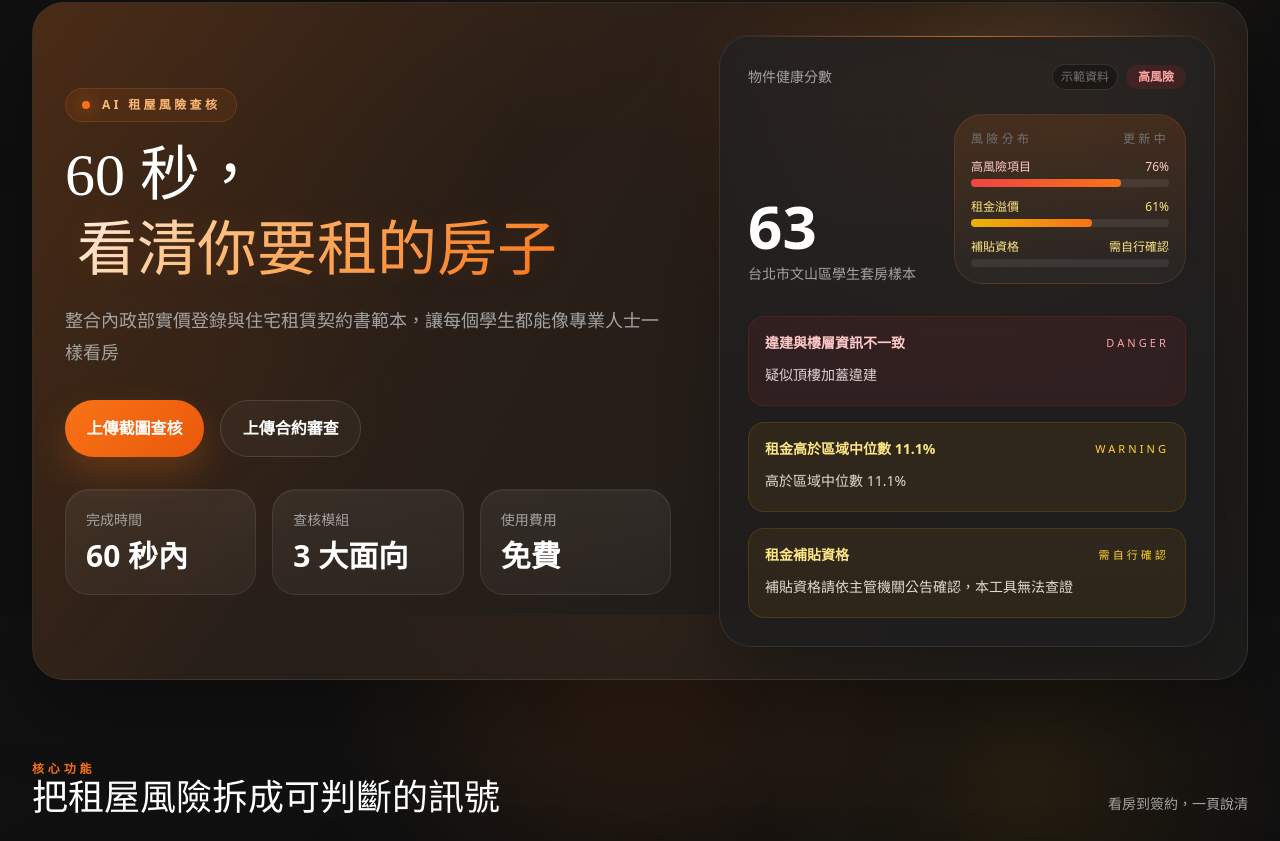
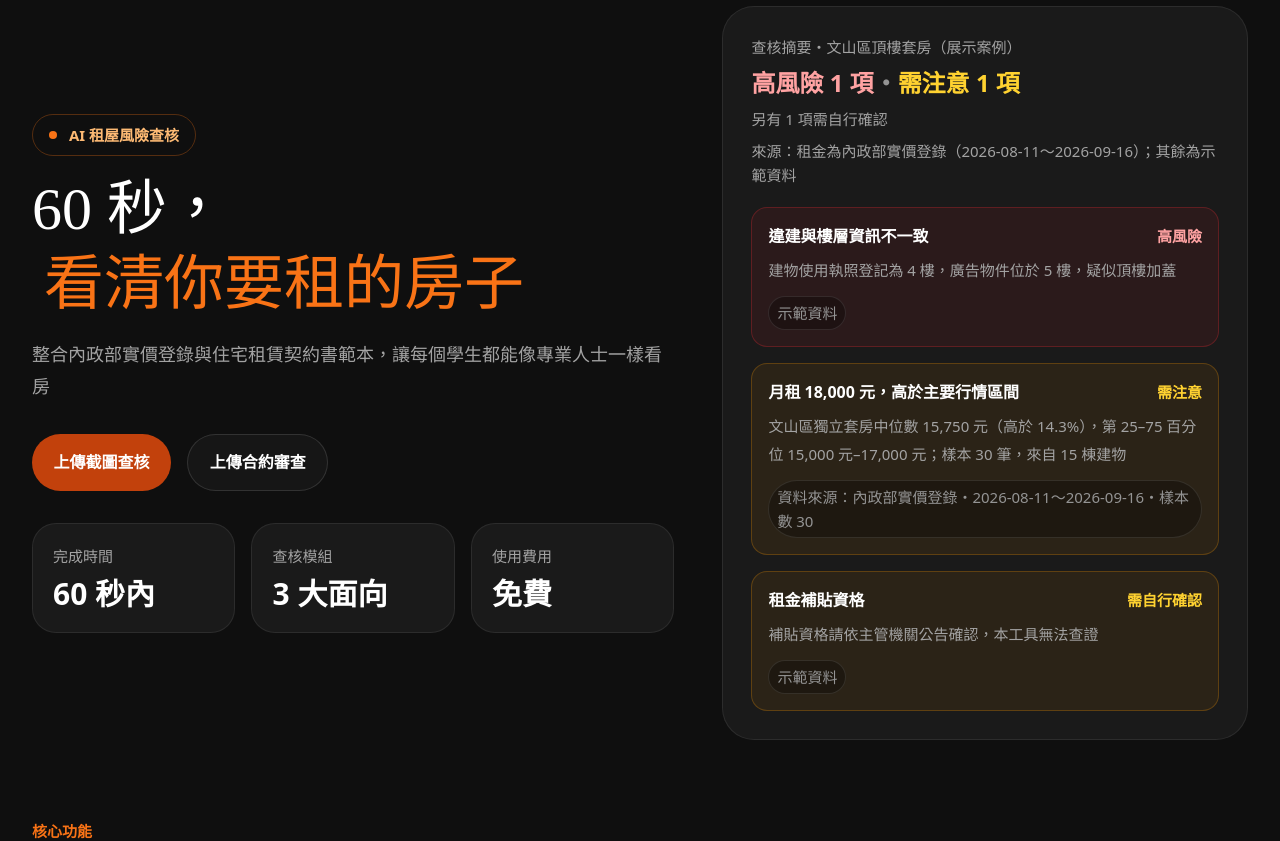
Before and after one commit to Fengjui-Liu/RENTSAFE, a Next.js app: page / in a window 1280 px wide. Shown: the part 185-1026 px from the top of the page. Built offline with nearby package versions, Linux system fonts and the light colour scheme.

Commit message:
style: 字級與對比、移除光暈、首頁預覽摘要改由卡片計算

```diff
--- a/app/globals.css
+++ b/app/globals.css
@@ -9,7 +9,7 @@
   --bg-card-hover: #242424;
   --text-primary: #ffffff;
   --text-secondary: #a3a3a3;
-  --text-muted: #737373;
+  --text-muted: #949494; /* 在 #0f0f0f～#242424 背景上對比皆 ≥ 4.5:1 */
   --success: #22c55e;
   --warning: #eab308;
   --danger: #ef4444;
@@ -26,6 +26,14 @@
   --font-serif: var(--font-serif-tc);
 }
 
+/* 輔助文字最小 15px：text-xs、text-sm 一律提高到 15px */
+@theme {
+  --text-xs: 0.9375rem;
+  --text-xs--line-height: 1.6;
+  --text-sm: 0.9375rem;
+  --text-sm--line-height: 1.6;
+}
+
 * {
   box-sizing: border-box;
 }
@@ -39,11 +47,6 @@ body {
   background: var(--background);
   color: var(--foreground);
   font-family: var(--font-sans-tc);
-  background-image:
-    radial-gradient(circle at top, rgba(249, 115, 22, 0.16), transparent 32%),
-    radial-gradient(circle at 80% 20%, rgba(245, 158, 11, 0.09), transparent 22%),
-    radial-gradient(circle at 20% 75%, rgba(249, 115, 22, 0.08), transparent 18%),
-    linear-gradient(180deg, #121212 0%, #0f0f0f 42%, #101010 100%);
 }
 
 ::selection {
@@ -57,95 +60,46 @@ body {
   flex-direction: column;
 }
 
+/* 首頁 Hero 外框不做成卡片，避免卡片套卡片 */
 .hero-panel {
   position: relative;
-  border: 1px solid rgba(255, 255, 255, 0.08);
-  border-radius: 2rem;
-  padding: 2rem;
-  background:
-    linear-gradient(135deg, rgba(249, 115, 22, 0.12), rgba(255, 255, 255, 0.02)),
-    rgba(26, 26, 26, 0.72);
-  box-shadow: 0 30px 80px rgba(0, 0, 0, 0.35);
-}
-
-.hero-panel::before {
-  content: "";
-  position: absolute;
-  inset: 0;
-  background:
-    linear-gradient(120deg, rgba(249, 115, 22, 0.12), transparent 35%),
-    radial-gradient(circle at 85% 15%, rgba(255, 255, 255, 0.05), transparent 16%);
-  pointer-events: none;
 }
 
 .panel {
   border: 1px solid rgba(255, 255, 255, 0.08);
   border-radius: 2rem;
-  background:
-    linear-gradient(180deg, rgba(255, 255, 255, 0.03), rgba(255, 255, 255, 0.015)),
-    rgba(26, 26, 26, 0.8);
-  box-shadow: 0 24px 60px rgba(0, 0, 0, 0.22);
+  background: var(--bg-card);
 }
 
 .metric-card {
   border: 1px solid rgba(255, 255, 255, 0.08);
   border-radius: 1.5rem;
   padding: 1.25rem;
-  background:
-    linear-gradient(180deg, rgba(255, 255, 255, 0.045), rgba(255, 255, 255, 0.02)),
-    rgba(255, 255, 255, 0.02);
-  box-shadow: inset 0 1px 0 rgba(255, 255, 255, 0.04);
+  background: var(--bg-card);
 }
 
 .feature-card {
-  position: relative;
   border: 1px solid rgba(255, 255, 255, 0.08);
   border-radius: 2rem;
-  background:
-    linear-gradient(180deg, rgba(255, 255, 255, 0.03), rgba(255, 255, 255, 0.015)),
-    rgba(26, 26, 26, 0.8);
-  box-shadow: 0 24px 60px rgba(0, 0, 0, 0.22);
-  overflow: hidden;
+  background: var(--bg-card);
+  transition: background 160ms ease, border-color 160ms ease;
 }
 
-.feature-card::before {
-  content: "";
-  position: absolute;
-  inset: 0;
-  background: linear-gradient(140deg, rgba(249, 115, 22, 0.14), transparent 38%);
-  opacity: 0;
-  transition: opacity 180ms ease;
-  pointer-events: none;
-}
-
-.feature-card:hover::before {
-  opacity: 1;
+.feature-card:hover {
+  background: var(--bg-card-hover);
+  border-color: rgba(249, 115, 22, 0.3);
 }
 
 .eyebrow {
-  font-size: 0.75rem;
+  font-size: 0.9375rem;
   font-weight: 700;
-  letter-spacing: 0.32em;
-  text-transform: uppercase;
   color: var(--primary);
 }
 
-.title-glow {
+.title-accent {
   display: inline-block;
   margin-left: 0.2em;
-  background: linear-gradient(135deg, #fff7ed 0%, #fdba74 35%, #f97316 100%);
-  -webkit-background-clip: text;
-  background-clip: text;
-  color: transparent;
-  text-shadow: 0 0 30px rgba(249, 115, 22, 0.14);
-}
-
-.scan-grid {
-  background-image:
-    linear-gradient(rgba(249, 115, 22, 0.12) 1px, transparent 1px),
-    linear-gradient(90deg, rgba(249, 115, 22, 0.12) 1px, transparent 1px);
-  background-size: 28px 28px;
-  mask-image: linear-gradient(180deg, rgba(0, 0, 0, 0.9), transparent 92%);
+  color: var(--primary);
 }
 
 .button-primary {
@@ -154,19 +108,15 @@ body {
   gap: 0.625rem;
   border-radius: 9999px;
   padding: 0.95rem 1.35rem;
-  background: linear-gradient(135deg, var(--primary), var(--primary-dark));
+  /* 白字對比：#f97316 約 2.8:1、#ea580c 約 3.6:1，皆不足 4.5:1，改用 #c2410c（約 5.2:1） */
+  background: #c2410c;
   color: white;
   font-weight: 700;
-  transition:
-    transform 160ms ease,
-    box-shadow 160ms ease,
-    opacity 160ms ease;
-  box-shadow: 0 16px 36px rgba(249, 115, 22, 0.24);
+  transition: background 160ms ease, opacity 160ms ease;
 }
 
 .button-primary:hover {
-  transform: translateY(-1px);
-  box-shadow: 0 18px 40px rgba(249, 115, 22, 0.32);
+  background: #9a3412;
 }
 
 .button-secondary {
@@ -180,13 +130,11 @@ body {
   color: var(--text-primary);
   font-weight: 700;
   transition:
-    transform 160ms ease,
     border-color 160ms ease,
     background 160ms ease;
 }
 
 .button-secondary:hover {
-  transform: translateY(-1px);
   border-color: rgba(249, 115, 22, 0.26);
   background: rgba(249, 115, 22, 0.08);
 }
@@ -317,16 +265,11 @@ body {
 }
 
 @media (max-width: 640px) {
-  .hero-panel,
   .panel {
     border-radius: 1.5rem;
   }
 
-  .hero-panel {
-    padding: 1.5rem;
-  }
-
-  .title-glow {
+  .title-accent {
     margin-left: 0;
   }
 }
--- a/app/page.tsx
+++ b/app/page.tsx
@@ -1,21 +1,121 @@
 import Link from "next/link";
 import { SourceTag } from "@/components/source-tag";
-import { featureCards } from "@/data/mock-data";
+import { findCheckDemoCase } from "@/data/demo-cases";
+import { featureCards, mockCheckResult, type DataSource, type Status } from "@/data/mock-data";
+import { getRentBenchmark } from "@/lib/rent-benchmark";
+
+// 首頁預覽：用 F1 展示案例組出卡片，查核摘要的數字一律由下方卡片計算，不另寫死
+type PreviewLevel = "high" | "attention" | "self";
+
+type PreviewCard = {
+  title: string;
+  detail: string;
+  level: PreviewLevel | null; // null：位於行情區間等，不計入摘要
+  source: DataSource;
+  period?: string;
+  sampleSize?: number;
+};
+
+const levelLabel = {
+  high: "高風險",
+  attention: "需注意",
+  self: "需自行確認",
+} satisfies Record<PreviewLevel, string>;
+
+const levelStyle = {
+  high: { card: "border-red-500/25 bg-red-500/8", label: "text-red-300" },
+  attention: { card: "border-amber-500/25 bg-amber-500/8", label: "text-amber-300" },
+  self: { card: "border-amber-500/25 bg-amber-500/8", label: "text-amber-300" },
+} satisfies Record<PreviewLevel, { card: string; label: string }>;
+
+function statusToLevel(status: Status): PreviewLevel | null {
+  if (status === "danger") return "high";
+  if (status === "warning") return "attention";
+  return null;
+}
+
+const formatRent = (value: number) => `${value.toLocaleString("zh-TW")} 元`;
+
+function buildPreview() {
+  const demoCase = findCheckDemoCase("wenshan-studio");
+  if (!demoCase) throw new Error("首頁預覽：找不到 F1 預設案例");
+
+  const legality = mockCheckResult.modules.legality.items;
+  const illegalBuild = legality.find((item) => item.label === "違建查核");
+  if (!illegalBuild) throw new Error("首頁預覽：示範資料缺少違建查核");
+
+  const rent = getRentBenchmark(demoCase.district, demoCase.rentalType, demoCase.listedRent);
+  const rentPlace = `${rent.district}${rent.rentalType}`;
+  const sampleText =
+    rent.buildingCount !== undefined
+      ? `樣本 ${rent.sampleSize} 筆，來自 ${rent.buildingCount} 棟建物`
+      : `樣本 ${rent.sampleSize} 筆`;
+
+  const rentCard: PreviewCard =
+    rent.kind === "ready"
+      ? {
+          title: `月租 ${formatRent(rent.listedRent)}，${rent.label}`,
+          detail: `${rentPlace}中位數 ${formatRent(rent.rent.median)}（${
+            rent.deviation >= 0 ? "高於" : "低於"
+          } ${Math.abs(rent.deviation)}%），第 25–75 百分位 ${formatRent(rent.rent.p25)}–${formatRent(
+            rent.rent.p75,
+          )}；${sampleText}${rent.lowDiversity ? "，樣本集中於少數建物，僅供參考" : ""}`,
+          level: statusToLevel(rent.status),
+          source: "real",
+          period: rent.period,
+          sampleSize: rent.sampleSize,
+        }
+      : {
+          title: `月租 ${formatRent(rent.listedRent)}，樣本不足`,
+          detail: `${rentPlace}有效樣本不足，不判定行情高低`,
+          level: "self",
+          source: "real",
+          period: rent.period,
+          sampleSize: rent.sampleSize,
+        };
+
+  const cards: PreviewCard[] = [
+    {
+      title: "違建與樓層資訊不一致",
+      detail: "建物使用執照登記為 4 樓，廣告物件位於 5 樓，疑似頂樓加蓋",
+      level: statusToLevel(illegalBuild.status),
+      source: "mock",
+    },
+    rentCard,
+    {
+      title: "租金補貼資格",
+      detail: "補貼資格請依主管機關公告確認，本工具無法查證",
+      level: "self",
+      source: "mock",
+    },
+  ];
+
+  const count = (level: PreviewLevel) => cards.filter((card) => card.level === level).length;
+
+  return {
+    title: demoCase.title,
+    period: rent.period,
+    cards,
+    counts: { high: count("high"), attention: count("attention"), self: count("self") },
+  };
+}
 
 export default function Home() {
+  const preview = buildPreview();
+
   return (
     <div className="mx-auto flex w-full max-w-7xl flex-col gap-20 px-4 py-10 sm:px-6 lg:px-8 lg:py-16">
-      <section className="hero-panel overflow-hidden">
-        <div className="relative grid gap-12 lg:grid-cols-[1.1fr_0.9fr] lg:items-center">
+      <section className="hero-panel">
+        <div className="grid gap-12 lg:grid-cols-[1.1fr_0.9fr] lg:items-center">
           <div className="space-y-8 animate-enter">
             <div className="space-y-4">
-              <div className="inline-flex items-center gap-3 rounded-full border border-[color:var(--primary)]/20 bg-[color:var(--primary)]/8 px-4 py-2 text-xs font-semibold tracking-[0.28em] text-[color:var(--primary-soft)]">
-                <span className="inline-flex h-2 w-2 rounded-full bg-[color:var(--primary)] shadow-[0_0_18px_rgba(249,115,22,0.95)]" />
+              <div className="inline-flex items-center gap-3 rounded-full border border-[color:var(--primary)]/30 px-4 py-2 text-sm font-semibold text-[color:var(--primary-soft)]">
+                <span className="inline-flex h-2 w-2 rounded-full bg-[color:var(--primary)]" />
                 AI 租屋風險查核
               </div>
               <h1 className="max-w-3xl font-serif text-5xl leading-tight text-[color:var(--text-primary)] sm:text-6xl">
                 60 秒，
-                <span className="title-glow">看清你要租的房子</span>
+                <span className="title-accent">看清你要租的房子</span>
               </h1>
               <p className="max-w-2xl text-lg leading-8 text-[color:var(--text-secondary)]">
                 整合內政部實價登錄與住宅租賃契約書範本，讓每個學生都能像專業人士一樣看房
@@ -47,82 +147,45 @@ export default function Home() {
             </div>
           </div>
 
-          <div className="relative animate-enter-delayed">
-            <div className="absolute inset-0 -z-10 rounded-[36px] bg-[radial-gradient(circle_at_top,rgba(249,115,22,0.24),transparent_58%)] blur-2xl" />
-            <div className="scan-grid absolute inset-x-8 top-8 -z-10 h-64 rounded-[32px] opacity-60" />
-            <div className="panel relative overflow-hidden p-6 lg:p-7">
-              <div className="absolute inset-x-0 top-0 h-px bg-[linear-gradient(90deg,transparent,rgba(249,115,22,0.8),transparent)]" />
-              <div className="mb-6 flex items-center justify-between">
-                <p className="text-sm text-[color:var(--text-secondary)]">物件健康分數</p>
-                <div className="flex items-center gap-2">
-                  <SourceTag source="mock" />
-                  <span className="rounded-full bg-red-500/12 px-3 py-1 text-xs font-semibold text-red-300">
-                    高風險
-                  </span>
-                </div>
-              </div>
-              <div className="mb-8 grid gap-4 sm:grid-cols-[0.9fr_1.1fr] sm:items-end">
-                <div>
-                  <p className="text-6xl font-semibold text-[color:var(--text-primary)]">63</p>
-                  <p className="mt-2 text-sm text-[color:var(--text-secondary)]">台北市文山區學生套房樣本</p>
-                </div>
-                <div className="rounded-[28px] border border-[color:var(--primary)]/16 bg-[linear-gradient(180deg,rgba(249,115,22,0.14),rgba(255,255,255,0.03))] p-4">
-                  <div className="mb-3 flex items-center justify-between text-xs uppercase tracking-[0.28em] text-[color:var(--text-muted)]">
-                    <span>風險分布</span>
-                    <span>更新中</span>
+          {/* 預覽：外層容器（panel）＋內容區（卡片），最多兩層 */}
+          <div className="panel animate-enter-delayed p-6 lg:p-7">
+            <div className="mb-5 space-y-2">
+              <p className="text-sm text-[color:var(--text-secondary)]">查核摘要・{preview.title}（展示案例）</p>
+              <p className="text-2xl font-semibold text-[color:var(--text-primary)]">
+                <span className="text-red-300">高風險 {preview.counts.high} 項</span>
+                <span className="text-[color:var(--text-muted)]">・</span>
+                <span className="text-amber-300">需注意 {preview.counts.attention} 項</span>
+              </p>
+              {preview.counts.self > 0 && (
+                <p className="text-sm text-[color:var(--text-secondary)]">另有 {preview.counts.self} 項需自行確認</p>
+              )}
+              <p className="text-sm text-[color:var(--text-secondary)]">
+                來源：租金為內政部實價登錄（{preview.period}）；其餘為示範資料
+              </p>
+            </div>
+
+            <div className="space-y-4">
+              {preview.cards.map((card) => (
+                <div
+                  key={card.title}
+                  className={`rounded-2xl border p-4 ${
+                    card.level ? levelStyle[card.level].card : "border-white/10 bg-white/[0.03]"
+                  }`}
+                >
+                  <div className="mb-2 flex flex-wrap items-start justify-between gap-2">
+                    <p className="font-semibold text-[color:var(--text-primary)]">{card.title}</p>
+                    {card.level && (
+                      <span className={`text-sm font-semibold ${levelStyle[card.level].label}`}>
+                        {levelLabel[card.level]}
+                      </span>
+                    )}
                   </div>
-                  <div className="space-y-3">
-                    <div>
-                      <div className="mb-1 flex items-center justify-between text-xs text-red-200">
-                        <span>高風險項目</span>
-                        <span>76%</span>
-                      </div>
-                      <div className="h-2 rounded-full bg-white/8">
-                        <div className="h-2 w-[76%] rounded-full bg-[linear-gradient(90deg,#ef4444,#f97316)]" />
-                      </div>
-                    </div>
-                    <div>
-                      <div className="mb-1 flex items-center justify-between text-xs text-amber-200">
-                        <span>租金溢價</span>
-                        <span>61%</span>
-                      </div>
-                      <div className="h-2 rounded-full bg-white/8">
-                        <div className="h-2 w-[61%] rounded-full bg-[linear-gradient(90deg,#eab308,#f97316)]" />
-                      </div>
-                    </div>
-                    <div>
-                      <div className="mb-1 flex items-center justify-between text-xs text-amber-200">
-                        <span>補貼資格</span>
-                        <span>需自行確認</span>
-                      </div>
-                      <div className="h-2 rounded-full bg-white/8" />
-                    </div>
+                  <p className="text-sm leading-7 text-[color:var(--text-secondary)]">{card.detail}</p>
+                  <div className="mt-3">
+                    <SourceTag source={card.source} period={card.period} sampleSize={card.sampleSize} />
                   </div>
                 </div>
-              </div>
-              <div className="space-y-4">
-                <div className="rounded-2xl border border-red-500/15 bg-red-500/8 p-4 backdrop-blur-sm">
-                  <div className="mb-2 flex items-center justify-between">
-                    <p className="text-sm font-semibold text-red-200">違建與樓層資訊不一致</p>
-                    <span className="text-[11px] uppercase tracking-[0.28em] text-red-300">Danger</span>
-                  </div>
-                  <p className="text-sm leading-7 text-red-50/85">疑似頂樓加蓋違建</p>
-                </div>
-                <div className="rounded-2xl border border-amber-500/15 bg-amber-500/8 p-4 backdrop-blur-sm">
-                  <div className="mb-2 flex items-center justify-between">
-                    <p className="text-sm font-semibold text-amber-200">租金高於區域中位數 11.1%</p>
-                    <span className="text-[11px] uppercase tracking-[0.28em] text-amber-300">Warning</span>
-                  </div>
-                  <p className="text-sm leading-7 text-amber-50/85">高於區域中位數 11.1%</p>
-                </div>
-                <div className="rounded-2xl border border-amber-500/15 bg-amber-500/8 p-4 backdrop-blur-sm">
-                  <div className="mb-2 flex items-center justify-between">
-                    <p className="text-sm font-semibold text-amber-200">租金補貼資格</p>
-                    <span className="text-[11px] uppercase tracking-[0.28em] text-amber-300">需自行確認</span>
-                  </div>
-                  <p className="text-sm leading-7 text-amber-50/85">補貼資格請依主管機關公告確認，本工具無法查證</p>
-                </div>
-              </div>
+              ))}
             </div>
           </div>
         </div>
@@ -141,13 +204,12 @@ export default function Home() {
 
         <div className="grid gap-5 sm:grid-cols-2 lg:grid-cols-4">
           {featureCards.map((card, index) => (
-            <Link key={card.title} href={card.href} className="feature-card group block p-6 transition hover:-translate-y-1">
+            <Link key={card.title} href={card.href} className="feature-card group block p-6">
               <div className="mb-5 inline-flex h-12 w-12 items-center justify-center rounded-2xl bg-[color:var(--primary)]/12 text-lg font-semibold text-[color:var(--primary)]">
                 0{index + 1}
               </div>
               <h3 className="font-serif text-2xl text-[color:var(--text-primary)]">{card.title}</h3>
               <p className="mt-3 text-sm leading-7 text-[color:var(--text-secondary)]">{card.description}</p>
-              <div className="mt-8 h-px bg-[linear-gradient(90deg,rgba(249,115,22,0.45),transparent)]" />
             </Link>
           ))}
         </div>
--- a/components/analysis-steps.tsx
+++ b/components/analysis-steps.tsx
@@ -31,10 +31,10 @@ export function AnalysisSteps({ steps }: AnalysisStepsProps) {
           className={`flex items-center gap-3 rounded-2xl border px-4 py-3 text-sm transition duration-500 ${
             index < visibleCount
               ? "border-[color:var(--primary)]/20 bg-[color:var(--primary)]/8 text-[color:var(--text-primary)] opacity-100"
-              : "border-white/8 bg-white/[0.02] text-[color:var(--text-muted)] opacity-30"
+              : "border-white/8 bg-white/[0.02] text-[color:var(--text-muted)]"
           }`}
         >
-          <span className="inline-flex h-2.5 w-2.5 rounded-full bg-[color:var(--primary)] shadow-[0_0_18px_rgba(249,115,22,0.75)]" />
+          <span className="inline-flex h-2.5 w-2.5 rounded-full bg-[color:var(--primary)]" />
           <span>{step}</span>
         </div>
       ))}
--- a/components/status-badge.tsx
+++ b/components/status-badge.tsx
@@ -7,7 +7,7 @@ const statusMap = {
   },
   warning: {
     className: "bg-amber-500/12 text-amber-300 ring-1 ring-amber-500/20",
-    label: "警示",
+    label: "需注意",
   },
   danger: {
     className: "bg-red-500/12 text-red-300 ring-1 ring-red-500/20",
@@ -22,7 +22,7 @@ const contractRiskMap = {
   },
   medium: {
     className: "bg-amber-500/12 text-amber-300 ring-1 ring-amber-500/20",
-    label: "中風險",
+    label: "需注意",
   },
   high: {
     className: "bg-red-500/12 text-red-300 ring-1 ring-red-500/20",
@@ -40,7 +40,7 @@ export function StatusBadge(props: StatusBadgeProps) {
 
   return (
     <span
-      className={`inline-flex items-center rounded-full px-3 py-1 text-xs font-semibold tracking-wide ${config.className}`}
+      className={`inline-flex items-center rounded-full px-3 py-1 text-xs font-semibold ${config.className}`}
     >
       {props.overrideLabel ?? config.label}
     </span>
--- a/components/tour-experience.tsx
+++ b/components/tour-experience.tsx
@@ -237,7 +237,7 @@ export function TourExperience() {
                         ? "border-[color:var(--primary)] bg-[color:var(--primary)] text-white"
                         : visited
                           ? "border-[color:var(--primary)]/40 bg-black/70 text-[color:var(--primary-soft)]"
-                          : "border-white/20 bg-black/70 text-[color:var(--text-primary)] shadow-[0_0_18px_rgba(249,115,22,0.45)]"
+                          : "border-white/20 bg-black/70 text-[color:var(--text-primary)]"
                     }`}
                   >
                     <span>{visited ? "✓" : index + 1}</span>
--- a/components/traffic-light.tsx
+++ b/components/traffic-light.tsx
@@ -1,14 +1,14 @@
 import { type Status } from "@/data/mock-data";
 
 const lights = [
-  { status: "danger", on: "bg-[color:var(--danger)] shadow-[0_0_14px_rgba(239,68,68,0.9)]" },
-  { status: "warning", on: "bg-[color:var(--warning)] shadow-[0_0_14px_rgba(234,179,8,0.9)]" },
-  { status: "safe", on: "bg-[color:var(--success)] shadow-[0_0_14px_rgba(34,197,94,0.9)]" },
+  { status: "danger", on: "bg-[color:var(--danger)]" },
+  { status: "warning", on: "bg-[color:var(--warning)]" },
+  { status: "safe", on: "bg-[color:var(--success)]" },
 ] as const satisfies readonly { status: Status; on: string }[];
 
 const labels = {
   safe: "綠燈：安全",
-  warning: "黃燈：警示",
+  warning: "黃燈：需注意",
   danger: "紅燈：高風險",
 } satisfies Record<Status, string>;
 
```
Also changed, not shown: components/check-demo.tsx (+6 -6 lines), components/listing-image-upload.tsx (+4 -4 lines).
